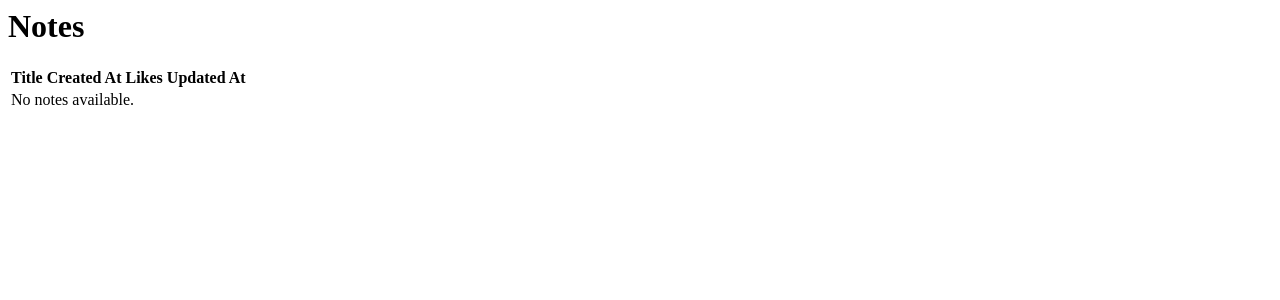
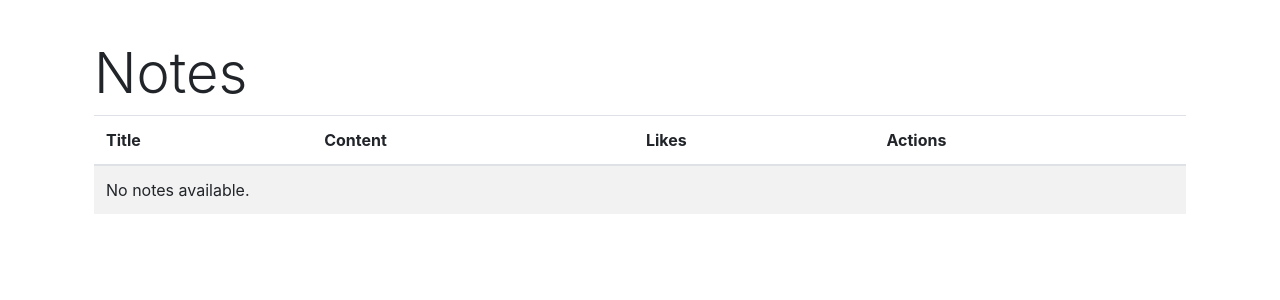
Before and after one commit to Haroonhsa007/LinkedIn-Django-Essential, a Django app: page /smart/notes-list/ in a window 1280 px wide. Shown: the top 300 px of the page. Run offline with Django 4.2, Linux system fonts and the light colour scheme; data that the repository does not hold is empty; parts of the project's set-up code (start-up, migrations or seed data) failed here and were passed over; some libraries are stand-ins or nearby versions.

Commit message:
refactor: Update base.html and notes_list.html templates with Bootstrap CSS and JavaScript CDNs

```diff
--- a/templates/home/base.html
+++ b/templates/home/base.html
@@ -1,3 +1,4 @@
+{% load static %}
 <!DOCTYPE html>
 <html lang="en">
     <head>
@@ -18,8 +19,8 @@
 
         <title>{% block title %}{% endblock title %} |</title>
     </head>
-    <body>
-        <h1>Hello, world!</h1>
+    <body class="container my-3 p-4">
+        {% comment %} <h1>Hello, world!</h1> {% endcomment %}
         {% block content %}
 
         {% endblock content %}
--- a/templates/notes/notes_list.html
+++ b/templates/notes/notes_list.html
@@ -1,21 +1,34 @@
-<h1>Notes</h1>
+{% extends "home/base.html" %}
 
-<table>
+{% block title %}
+    Notes
+{% endblock title %}
+
+{% block content %}
+    <h1 class="display-4">Notes</h1>
+
+    <table class="table table-striped">
         <thead>
             <tr>
-            <th>Title</th>
-            <th>Created At</th>
-            <th>Likes</th>
-            <th>Updated At</th>
+                <th scope="col">Title</th>
+                <th scope="col">Content</th>
+                {% comment %} <th scope="col">Created At</th> {% endcomment %}
+                <th scope="col">Likes</th>
+                {% comment %} <th scope="col">Updated At</th> {% endcomment %}
+                <th scope="col">Actions</th>
             </tr>
         </thead>
         <tbody>
             {% for note in notes %}
                 <tr>
                     <td>{{ note.title }}</td>
-                <td>{{ note.created_at }}</td>
+                    <td>{{ note.content | truncatechars:10 }}</td>
+                    {% comment %} <td>{{ note.created_at }}</td> {% endcomment %}
                     <td>{{ note.likes }}</td>
-                <td>{{ note.updated_at }}</td>
+                    {% comment %} <td>{{ note.updated_at }}</td> {% endcomment %}
+                    <td>
+                        <a href="{% url 'note_detail' pk=note.pk %}" class="btn btn-primary">View</a>
+                    </td>
                 </tr>
             {% empty %}
                 <tr>
@@ -24,3 +37,5 @@
             {% endfor %}
         </tbody>
     </table>
+
+{% endblock content %}
```
Lines whose indentation alone changed are shown as unchanged.
